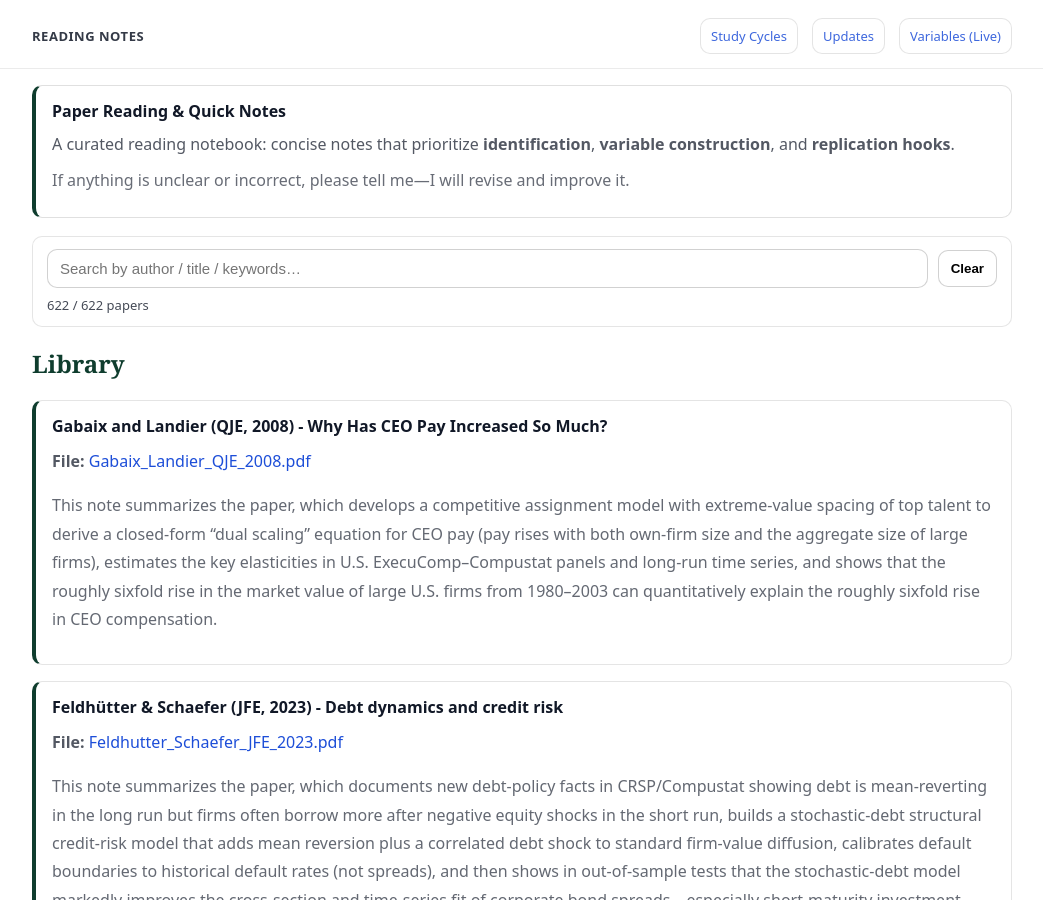
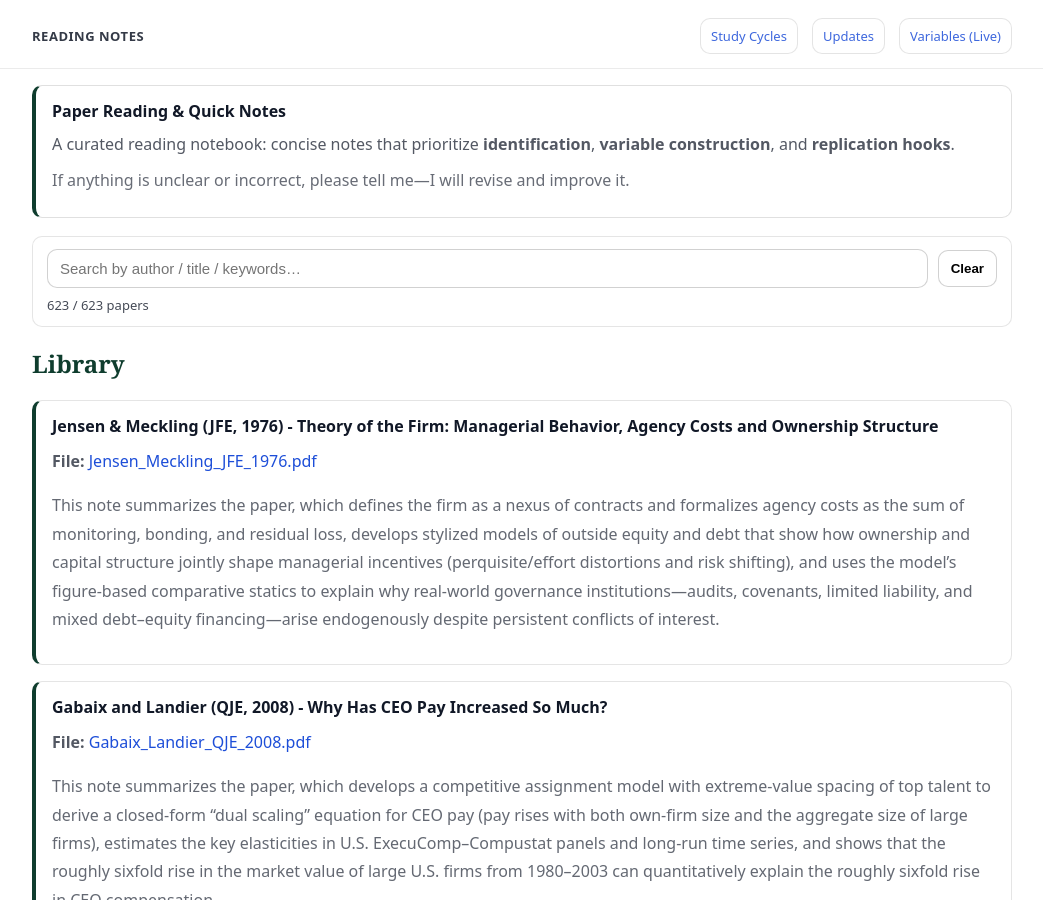
Before and after one commit to yaxinzn/study-archive, a Jekyll site: the page built from reading/index.md, in a window 1280 px wide and 900 px high. Shown: the whole window, without its empty margins (118-1161 px from the left). Built offline with Jekyll 4.4.1, drawn with Linux system fonts in a browser that asks for light colours.

Commit message:
Reading: add/update Jensen_Meckling_JFE_1976.pdf

```diff
--- a/_data/reading.yml
+++ b/_data/reading.yml
@@ -1,3 +1,7 @@
+- title: "Jensen & Meckling (JFE, 1976) - Theory of the Firm: Managerial Behavior, Agency Costs and Ownership Structure"
+  file: "Jensen_Meckling_JFE_1976.pdf"
+  desc: "This note summarizes the paper, which defines the firm as a nexus of contracts and formalizes agency costs as the sum of monitoring, bonding, and residual loss, develops stylized models of outside equity and debt that show how ownership and capital structure jointly shape managerial incentives (perquisite/effort distortions and risk shifting), and uses the model’s figure-based comparative statics to explain why real-world governance institutions—audits, covenants, limited liability, and mixed debt–equity financing—arise endogenously despite persistent conflicts of interest."
+
 - title: "Gabaix and Landier (QJE, 2008) - Why Has CEO Pay Increased So Much?"
   file: "Gabaix_Landier_QJE_2008.pdf"
   desc: "This note summarizes the paper, which develops a competitive assignment model with extreme-value spacing of top talent to derive a closed-form “dual scaling” equation for CEO pay (pay rises with both own-firm size and the aggregate size of large firms), estimates the key elasticities in U.S. ExecuComp–Compustat panels and long-run time series, and shows that the roughly sixfold rise in the market value of large U.S. firms from 1980–2003 can quantitatively explain the roughly sixfold rise in CEO compensation."
```
Also changed, not shown: 1 other file.
